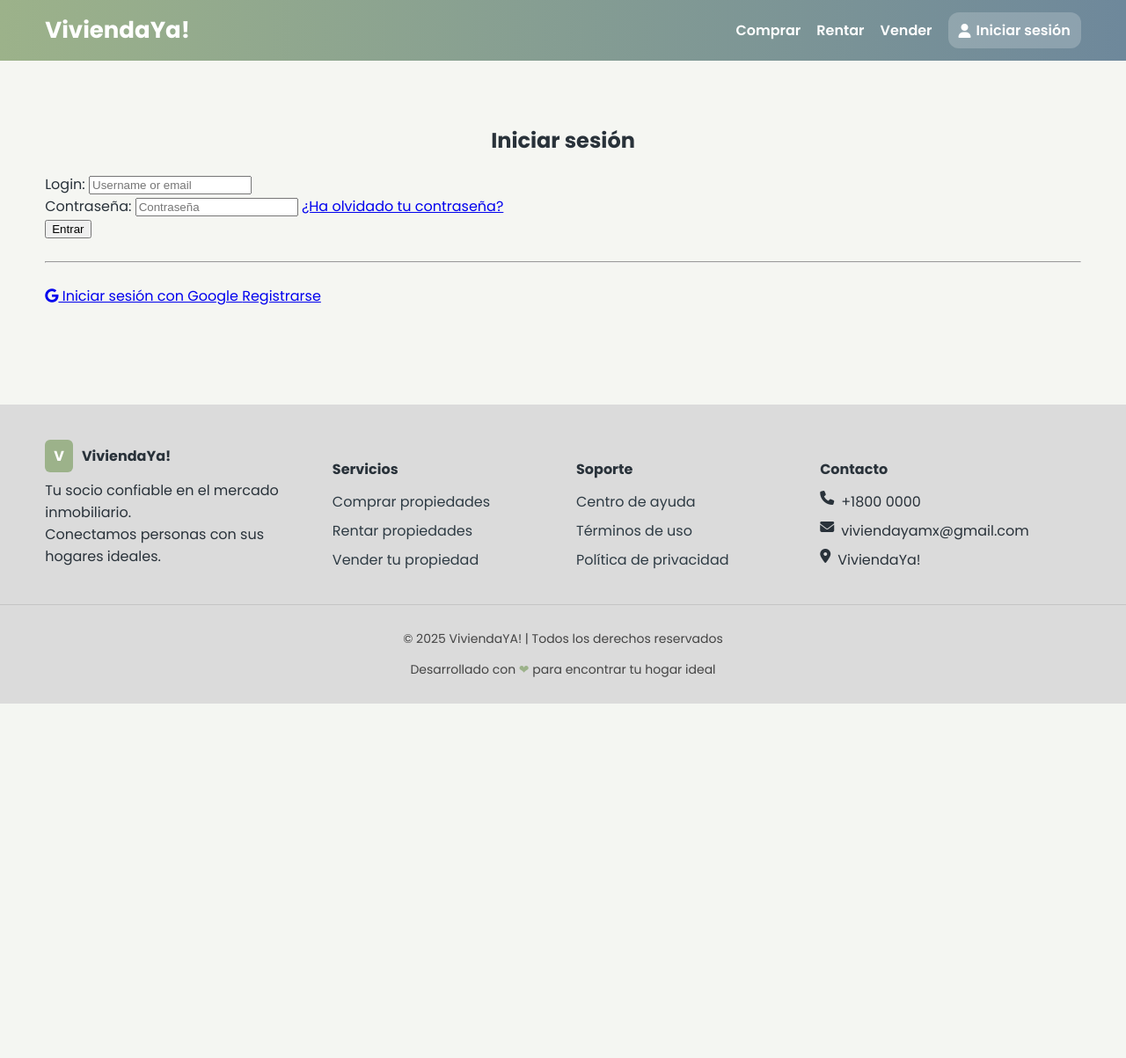
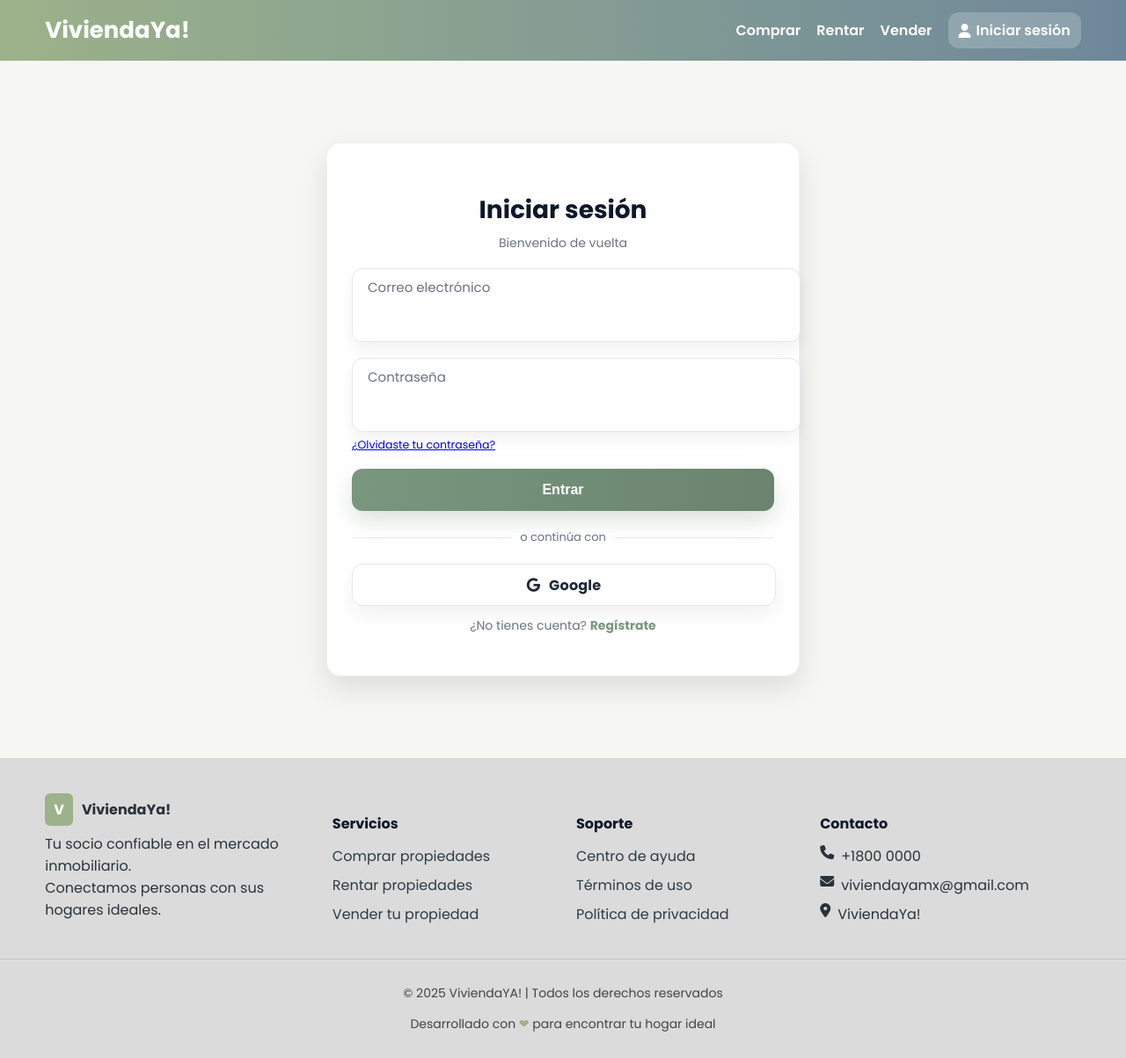
Before and after one commit to David-P3FES/Innovacion-Tecnologica---Equipo-5, a Django app: page /cuenta/login/ in a window 1280 px wide. Shown: the whole page at 88% size. Before the commit the page ends 800 px from the top, so only its background shows below. Run offline with Django 5.2, Linux system fonts and the light colour scheme; data comes from the database, SQL or seed files in the repository; both versions use the stored data as it was after the commit; some libraries are stand-ins or nearby versions.

Commit message:
front de inicio de login

```diff
--- /dev/null
+++ b/core/static/css/login.css
@@ -0,0 +1,284 @@
+/*!
+ * @file login.css
+ * @brief Estilos modernos y dinámicos para Login/Registro con labels flotantes.
+ * @details Compatibles con autofill (no se sobrepone al label), validación visual,
+ *          y botones consistentes con la paleta del sitio.
+ */
+
+/* ===== Paleta base (usa tus tokens si ya existen) ===== */
+:root{
+  --page-bg: #f6f7f3;
+  --text: #0f172a;
+  --muted: #6b7280;
+  --card: #ffffff;
+  --stroke: #e5e7eb;
+  --accent: #7a967f;
+  --accent-press: #6a846f;
+  --input-bg: #ffffff;
+}
+
+html, body{ background: var(--page-bg); }
+
+/* ===== Contenedor ===== */
+.login-container{
+  max-width: 480px;
+  margin: 40px auto;
+  background: var(--card);
+  border: 1px solid rgba(17,24,39,.06);
+  border-radius: 16px;
+  padding: 32px 28px;
+  box-shadow: 0 14px 32px rgba(0,0,0,.1);
+  animation: fadeIn .6s ease;
+}
+
+@keyframes fadeIn {
+  from { opacity: 0; transform: translateY(20px); }
+  to   { opacity: 1; transform: translateY(0); }
+}
+
+.login-title{
+  text-align:center;
+  font-size: clamp(22px, 2.6vw, 28px);
+  font-weight: 800;
+  margin-bottom: 6px;
+  color: var(--text);
+}
+
+.login-subtitle{
+  text-align:center;
+  font-size: 14px;
+  color: var(--muted);
+  margin: 0 0 18px;
+}
+
+/* ===== Formulario ===== */
+.login-form{ margin-top: 6px; }
+
+.form-group{
+  position: relative;
+  margin-bottom: 18px;
+}
+
+/* Inputs con espacio superior extra para asegurar que el label flote sin solaparse */
+.form-group input,
+.form-group select,
+.form-group textarea{
+  width: 100%;
+  height: 52px;                 /* suficiente altura para label flotante */
+  padding: 18px 14px 12px 14px; /* ↑ top extra */
+  border: 1px solid var(--stroke);
+  border-radius: 12px;
+  font-size: 16px;              /* evita zoom en iOS y mejora legibilidad */
+  color: var(--text);
+  background: var(--input-bg);
+  outline: none;
+  transition: border-color .2s ease, box-shadow .2s ease, background-color .2s ease;
+  box-shadow: 0 8px 18px rgba(0,0,0,.06);
+}
+
+/* Label flotante */
+.form-group label{
+  position: absolute;
+  top: 14px;                    /* alineado con padding-top del input */
+  left: 14px;
+  color: var(--muted);
+  font-size: 15px;
+  line-height: 1;
+  pointer-events: none;
+  background: transparent;
+  padding: 0 4px;
+  transition: transform .18s ease, color .18s ease, top .18s ease, font-size .18s ease, background .18s ease;
+}
+
+/* Flota cuando hay foco o contenido real */
+.form-group input:focus + label,
+.form-group input:not(:placeholder-shown) + label{
+  top: -8px;
+  font-size: 12px;
+  font-weight: 600;
+  color: var(--accent);
+  background: #fff;             /* “placa” para que no se mezcle con el borde */
+}
+
+/* ===== Autofill: que el label flote y no se solape ===== */
+.form-group input:-webkit-autofill{
+  -webkit-box-shadow: 0 0 0 40px var(--input-bg) inset !important; /* fondo consistente */
+  -webkit-text-fill-color: var(--text) !important;
+  caret-color: var(--text);
+  border-radius: 12px;
+}
+.form-group input:-webkit-autofill + label{
+  top: -8px;
+  font-size: 12px;
+  font-weight: 600;
+  color: var(--accent);
+  background: #fff;
+}
+
+/* Firefox (cuando está validado automáticamente) */
+@-moz-document url-prefix(){
+  .form-group input:-moz-ui-valid + label{
+    top: -8px;
+    font-size: 12px;
+    font-weight: 600;
+    color: var(--accent);
+    background: #fff;
+  }
+}
+
+/* Hover/Focus */
+.form-group input:hover{ background: #fff; }
+.form-group input:focus{
+  border-color: var(--accent);
+  box-shadow: 0 0 0 3px rgba(122,150,127,.22), 0 10px 22px rgba(0,0,0,.08);
+}
+
+/* Validación */
+.form-group input:valid{
+  border-color: #22c55e;
+  box-shadow: 0 0 0 3px rgba(34,197,94,.22);
+}
+.form-group input:invalid:focus{
+  border-color: #ef4444;
+  box-shadow: 0 0 0 3px rgba(239,68,68,.22);
+}
+
+/* Errores Django/Allauth */
+.errorlist{
+  list-style: none;
+  margin: 6px 0 0;
+  padding: 0;
+  color: #b42318;
+  font-size: 13px;
+  font-weight: 600;
+}
+.errorlist li{ margin: 2px 0; }
+
+.helptext{
+  display: block;
+  margin-top: 6px;
+  color: var(--muted);
+  font-size: 12.5px;
+}
+
+/* ===== Botón principal (Enviar) ===== */
+.btn-principal{
+  width: 100%;
+  height: 48px;
+  border: none;
+  border-radius: 12px;
+  background: linear-gradient(90deg, var(--accent), var(--accent-press));
+  color: #fff;
+  font-weight: 800;
+  font-size: 16px;
+  cursor: pointer;
+  transition: background .25s ease, transform .08s ease, box-shadow .25s ease;
+  position: relative;
+  overflow: hidden;
+  box-shadow: 0 10px 24px rgba(122,150,127,.28);
+}
+.btn-principal:hover{
+  filter: brightness(0.98);
+  box-shadow: 0 12px 28px rgba(122,150,127,.32);
+}
+.btn-principal:active{ transform: translateY(1px); }
+
+/* Loader circular dentro del botón */
+.btn-principal.loading{
+  color: transparent !important;
+}
+.btn-principal.loading::after{
+  content: "";
+  width: 20px; height: 20px;
+  border: 3px solid #fff;
+  border-top-color: transparent;
+  border-radius: 50%;
+  position: absolute;
+  top: 50%; left: 50%;
+  transform: translate(-50%, -50%);
+  animation: spin 0.8s linear infinite;
+}
+@keyframes spin { to { transform: translate(-50%,-50%) rotate(360deg);} }
+
+/* ===== Botón alterno (texto/enlace grande) ===== */
+.btn-secundario{
+  width: 100%;
+  height: 46px;
+  border-radius: 12px;
+  border: 1px solid var(--stroke);
+  background: #fff;
+  color: var(--text);
+  font-weight: 700;
+  text-decoration: none;
+  display: inline-flex; align-items: center; justify-content: center;
+  gap: 10px;
+  transition: background .2s ease, border-color .2s ease, transform .06s ease, box-shadow .2s ease;
+  box-shadow: 0 8px 18px rgba(0,0,0,.06);
+}
+.btn-secundario:hover{ background: #f9fafb; border-color: #d1d5db; }
+.btn-secundario:active{ transform: translateY(1px); }
+
+/* ===== Botón Google (sin icono aún, look más bonito) ===== */
+.btn-google{
+  width: 100%;
+  height: 46px;
+  border-radius: 12px;
+  background: #fff;
+  border: 1.5px solid #e4e7eb;     /* borde más definido */
+  display: inline-flex;
+  align-items: center;
+  justify-content: center;
+  gap: 10px;
+  color: #1f2937;
+  font-weight: 800;                 /* más “botón” */
+  letter-spacing: .2px;
+  text-decoration: none;
+  box-shadow: 0 10px 24px rgba(0,0,0,.06);
+  transition: transform .06s ease, background .2s ease, box-shadow .2s ease, border-color .2s ease;
+}
+.btn-google:hover{
+  background: #f7faf7;              /* leve tinte para integrarlo a tu paleta */
+  border-color: #d7dbdf;
+  box-shadow: 0 12px 28px rgba(0,0,0,.08);
+}
+.btn-google:active{ transform: translateY(1px); }
+
+/* Si luego agregas el icono, tendrías algo como:
+   .btn-google i{ font-size: 18px; } */
+
+/* ===== Separador “o” ===== */
+.hr-text{
+  display: grid;
+  grid-template-columns: 1fr auto 1fr;
+  align-items: center;
+  gap: 10px;
+  margin: 20px 0;
+  color: var(--muted);
+  font-size: 13px;
+}
+.hr-text::before,
+.hr-text::after{
+  content: "";
+  height: 1px;
+  background: var(--stroke);
+  display: block;
+}
+
+/* ===== Pie ===== */
+.login-alt{
+  margin-top: 12px;
+  text-align: center;
+  color: var(--muted);
+  font-size: 14px;
+}
+.login-alt a{
+  color: var(--accent);
+  font-weight: 700;
+  text-decoration: none;
+}
+.login-alt a:hover{ text-decoration: underline; }
+
+/* ===== Responsive ===== */
+@media (max-width: 560px){
+  .login-container{ padding: 24px 16px; border-radius: 14px; }
+}
--- a/core/templates/account/login.html
+++ b/core/templates/account/login.html
@@ -1,37 +1,59 @@
 {% extends 'core/base.html' %}
-{% load socialaccount form_filters %}
-{% load socialaccount %}
+{% load static i18n socialaccount %}
 
 {% block content %}
+<link rel="stylesheet" href="{% static 'css/login.css' %}">
+<br>
 
-<br>
-<section class="login-container">
-  <h2 style="text-align: center; margin-bottom: 20px;">Iniciar sesión</h2>
+<div class="login-container">
+  <h2 class="login-title">{% trans "Iniciar sesión" %}</h2>
+  <p class="login-subtitle">{% trans "Bienvenido de vuelta" %}</p>
 
-  <form method="POST" action="{% url 'account_login' %}">
+  {# Errores generales #}
+  {% if form.non_field_errors %}
+    <ul class="errorlist">
+      {% for e in form.non_field_errors %}<li>{{ e }}</li>{% endfor %}
+    </ul>
+  {% endif %}
+
+  <form method="post" action="{% url 'account_login' %}" class="login-form" id="loginForm">
     {% csrf_token %}
 
     <div class="form-group">
-      {{ form.login.label_tag }}
-      {{ form.login|add_class:"input-field" }}
+      <input type="email" id="id_login" name="login" required placeholder=" " value="{{ form.login.value|default_if_none:'' }}">
+      <label for="id_login">{% trans "Correo electrónico" %}</label>
+      {% if form.login.errors %}
+        <ul class="errorlist">{% for e in form.login.errors %}<li>{{ e }}</li>{% endfor %}</ul>
+      {% endif %}
     </div>
 
-        <div class="form-group">
-    {{ form.password.label_tag }}
-    {{ form.password|add_class:"input-field" }}
-        <a href="{% url 'account_reset_password' %}" class="btn-secundario btn-full">
-          ¿Ha olvidado tu contraseña?
-        </a>
+    <div class="form-group">
+      <input type="password" id="id_password" name="password" required placeholder=" ">
+      <label for="id_password">{% trans "Contraseña" %}</label>
+      {% if form.password.errors %}
+        <ul class="errorlist">{% for e in form.password.errors %}<li>{{ e }}</li>{% endfor %}</ul>
+      {% endif %}
+      <small class="helptext">
+        <a href="{% url 'account_reset_password' %}">{% trans "¿Olvidaste tu contraseña?" %}</a>
+      </small>
     </div>
 
-    <button type="submit" class="btn-principal btn-full">Entrar</button>
+    <button type="submit" class="btn-principal btn-full" data-loading-text="{% trans 'Entrando…' %}">
+      {% trans "Entrar" %}
+    </button>
   </form>
 
-  <hr style="margin: 25px 0;">
+  <div class="hr-text">{% trans "o continúa con" %}</div>
+
   <a href="{% provider_login_url 'google' %}" class="btn-google">
-    <i class="fab fa-google"></i> Iniciar sesión con Google
-</a>
-  <a href="{% url 'account_signup' %}" class="btn-principal" style="width: 100%; text-align: center;">Registrarse</a>
-</section>
+    <i class="fab fa-google"></i> Google
+  </a>
+
+  <p class="login-alt">
+    {% trans "¿No tienes cuenta?" %} <a href="{% url 'account_signup' %}">{% trans "Regístrate" %}</a>
+  </p>
+</div>
+
+<script src="{% static 'js/login.js' %}"></script>
 <br>
 {% endblock %}
```
Also changed, not shown: core/static/js/login.js (added, +41 -0 lines), core/templates/account/signup.html (+40 -24 lines), db.sqlite3.
